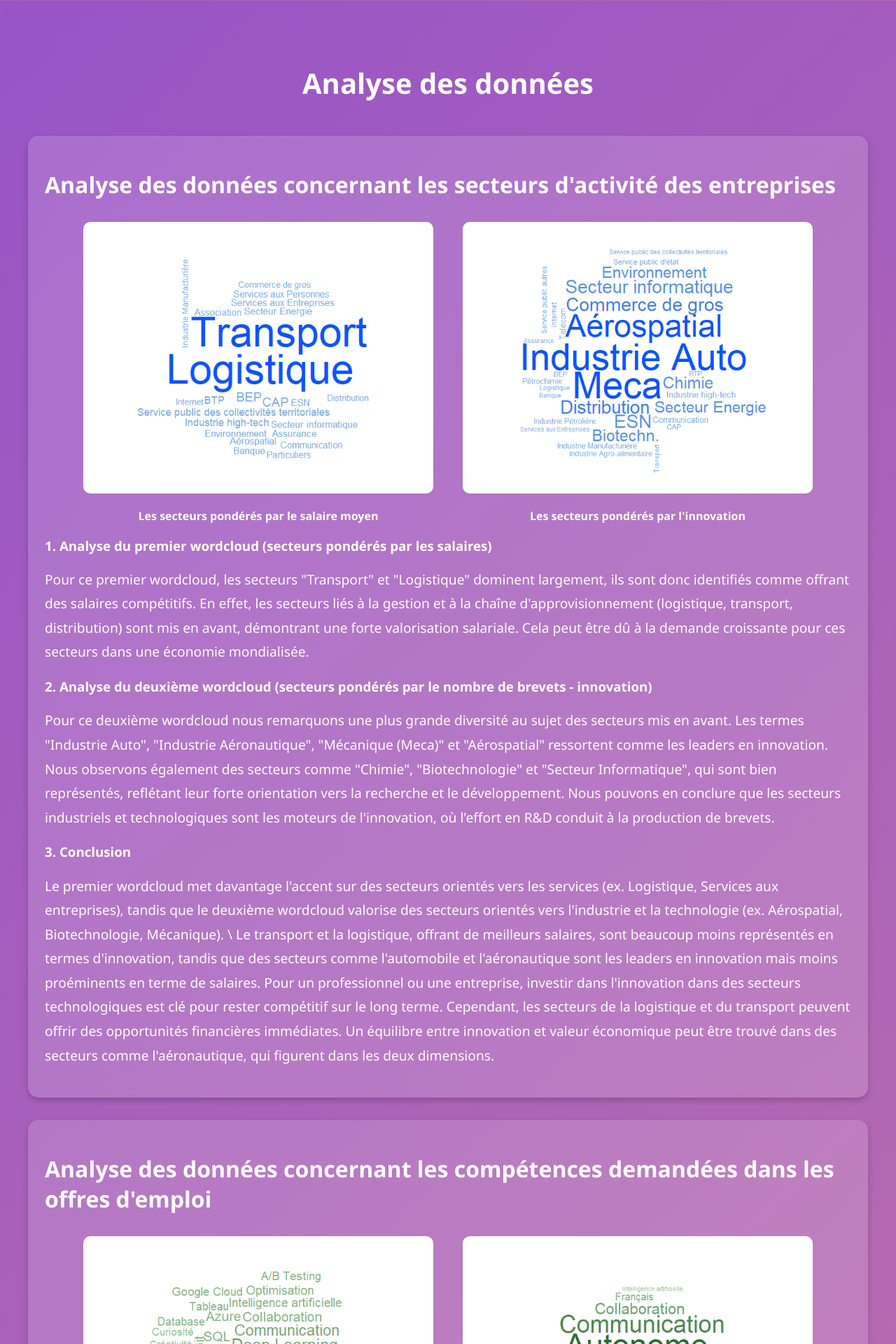
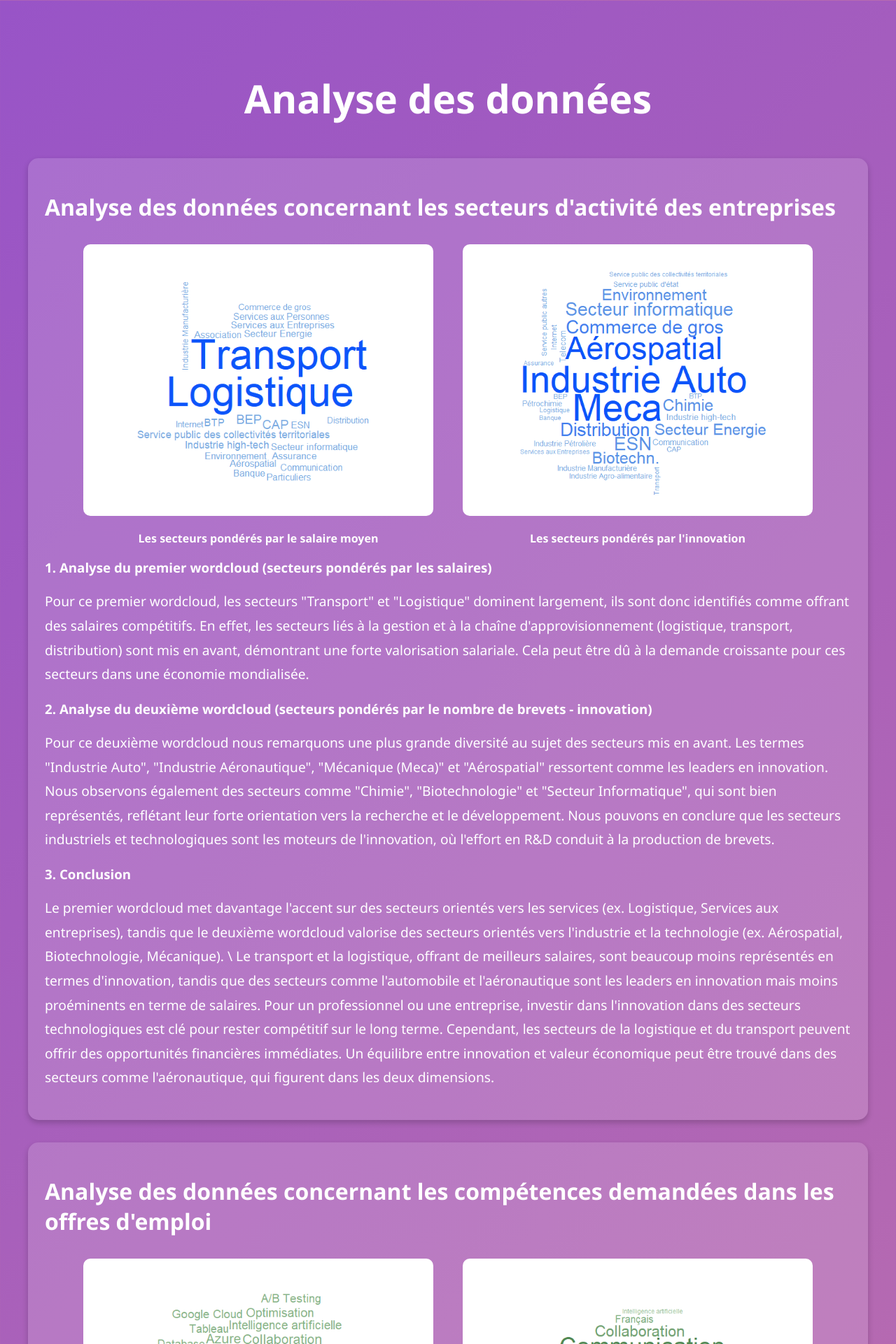
Before and after one commit to SebastienH422/ProjetR.smams, a Jekyll site: the page analyses.html, which Jekyll copies as it is, in a window 1280 px wide. Shown: the top 1920 px of the page at 70% size. Built offline with Jekyll 4.4.1, drawn with Linux system fonts in a browser that asks for light colours.

Commit message:
Update analyses.html

```diff
--- a/analyses.html
+++ b/analyses.html
@@ -95,7 +95,7 @@
 <body>
     <div class="container">
         <header class="header">
-            <h1>Analyse des données</h1>
+            <h1 style="font-size: 3.5rem;">Analyse des données</h1>
         </header>
 
         <main>
```
